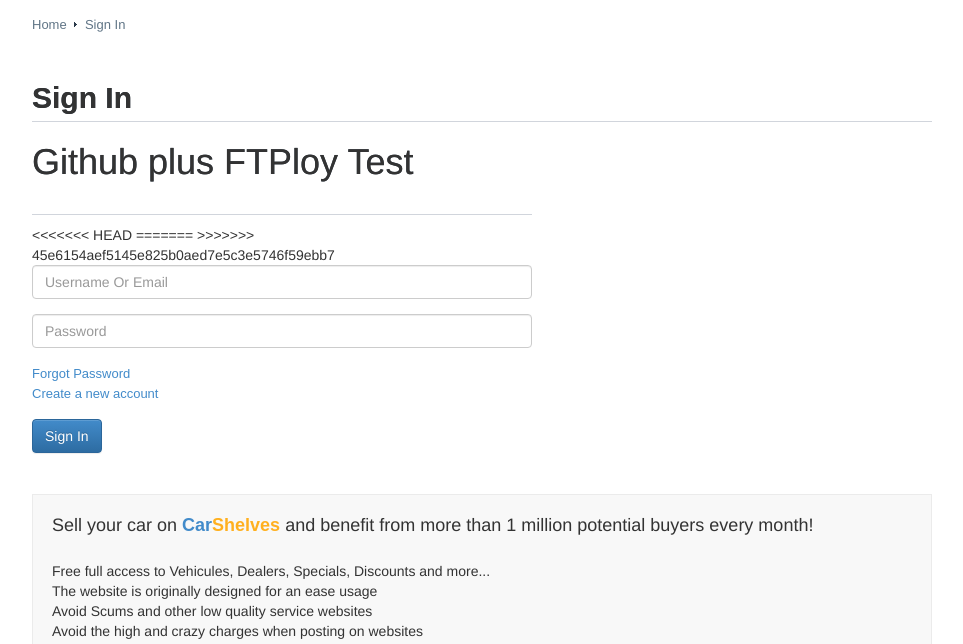
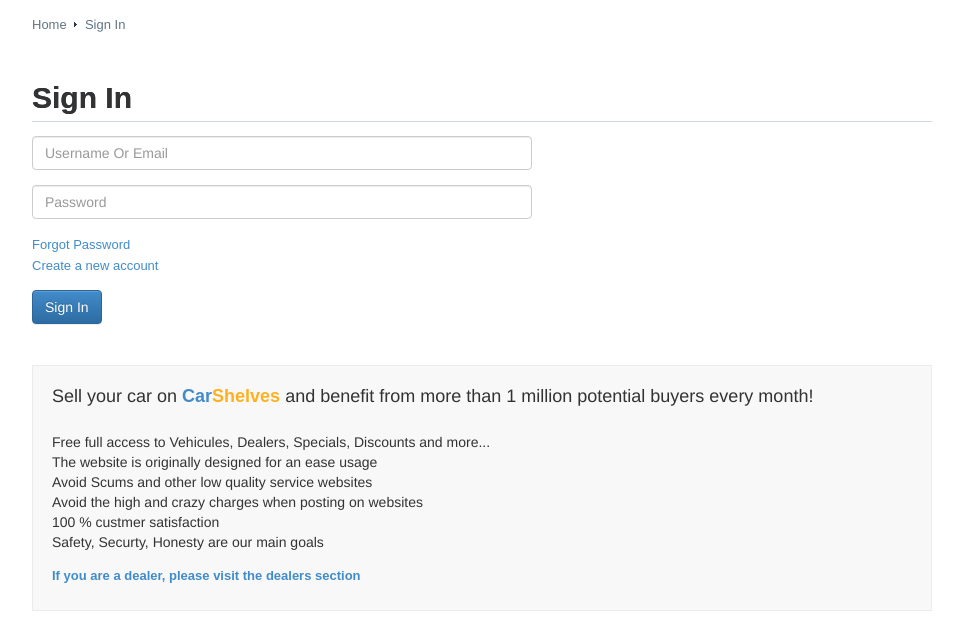
Before and after one commit to abdelselouane/carshelves, a CodeIgniter app: page /login in a window 1280 px wide. Shown: the part 178-822 px from the top of the page, without its empty margins (158-1121 px from the left). Run offline with CodeIgniter, Linux system fonts and the light colour scheme; some libraries are stand-ins or nearby versions; some web fonts are replaced.

Commit message:
login page update

```diff
--- a/application/views/pages/login.php
+++ b/application/views/pages/login.php
@@ -1,4 +1,4 @@
-<!--div id="content"-->
+
 			<div class="content">
 				<div class="breadcrumbs">
 					<a href="#">Home</a>
@@ -18,11 +18,6 @@
                         <!---->
                          <form id="loginForm" action="<?= base_url().'login/signin';?>" method="POST" class="form-vertical" data-toggle="validator">
                                 <div class="form-group" style="width:500px;" >
-                                    <? echo '<h1>Github plus FTPloy Test</h1>';?>
-<<<<<<< HEAD
-
-=======
->>>>>>> 45e6154aef5145e825b0aed7e5c3e5746f59ebb7
                                     <? if(!empty($error) && $error === TRUE){?>
                                         <div class="alert alert-danger" role="alert">
                                             <button type="button" class="close" data-dismiss="alert" >x</button>
```
